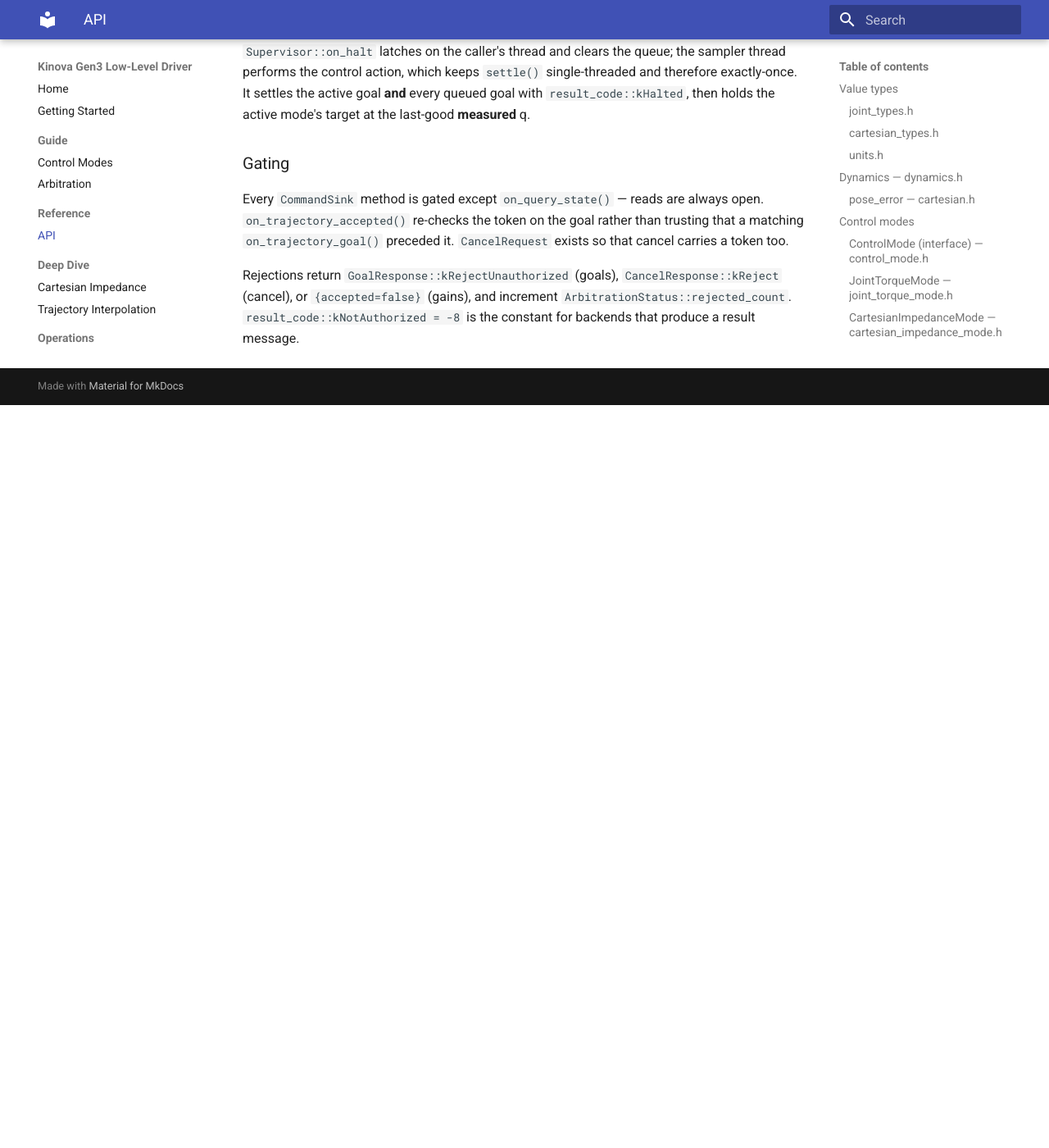
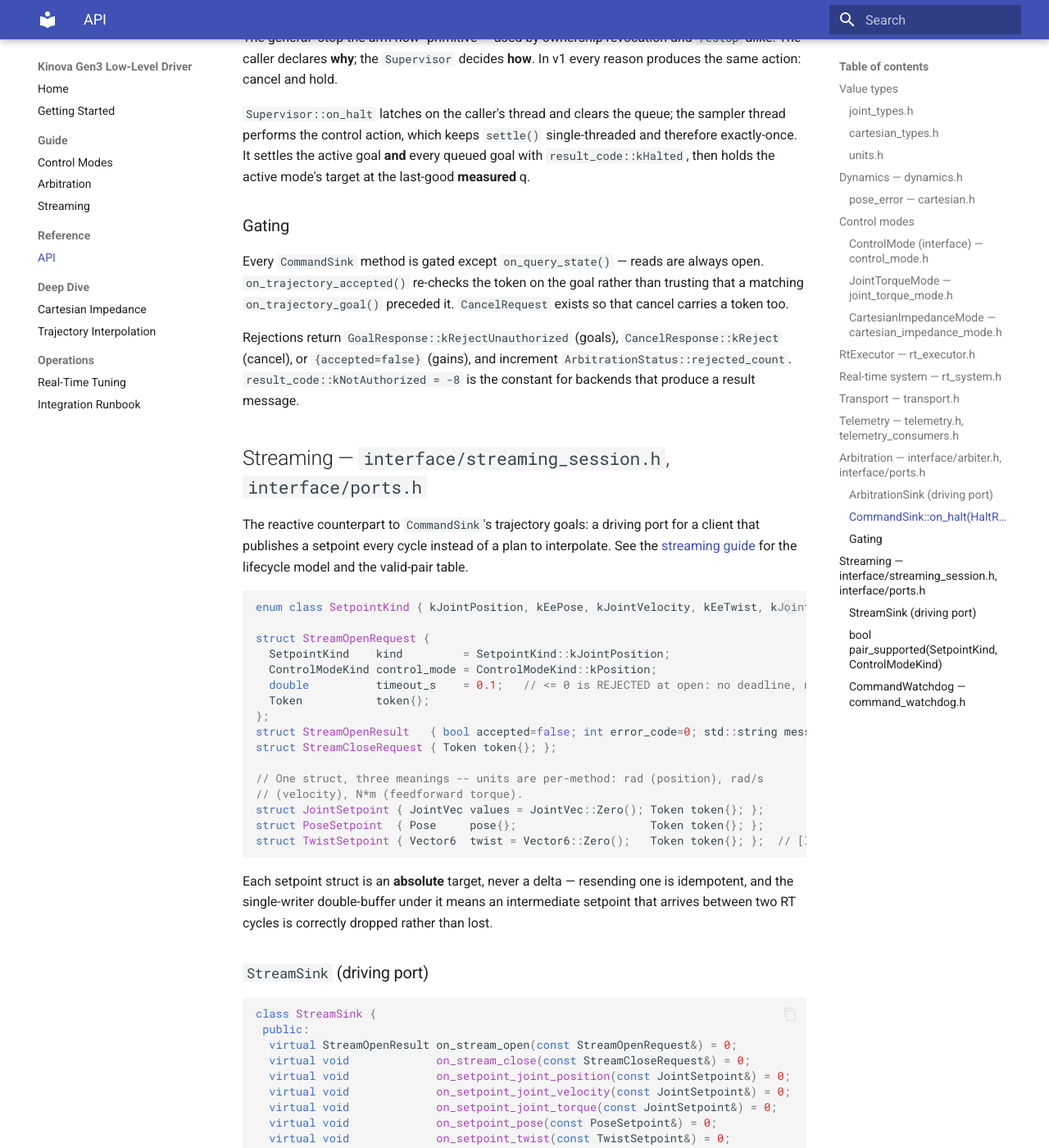
Before and after one commit to rammp-org/kinova-gen3-driver, an MkDocs documentation site: the page built from docs/reference/api.md, in a window 1280 px wide and 1400 px high, scrolled down 6804 px. Shown: the whole window at 82% size. Built offline with MkDocs 1.6.1 and Material for MkDocs 9.7.7, drawn with Linux system fonts in a browser that asks for light colours; before the commit the page ends 7298 px from its top, so only the background shows below that; some of the changed text lies outside the part shown.

Commit message:
docs(streaming): guide, API reference, nav entry
Documents the streaming tier as it actually shipped (Plan 3, Tasks 1-7): a
guide/streaming.md covering session open/close, the valid-pair table with its
three not-yet-supported rows correctly framed as Plan 2 follow-on rather than
defects, setpoints as absolute commands, the deadline's two enforcement levels
(StreamingSession lifecycle vs. per-mode CommandWatchdog response), and the
loud mutual exclusion with trajectory goals. Adds the Streaming port section to
reference/api.md, including cmd_timeout_s and set_command_timeout -- new public
API the original task brief predates. Wires the new guide page into the nav.

Co-Authored-By: Claude Opus 5 (1M context) <noreply@anthropic.com>
Claude-Session: https://claude.ai/code/session_01BGzvHUHSyNSLudxCuFoYcR

````diff
--- a/docs/reference/api.md
+++ b/docs/reference/api.md
@@ -128,6 +128,10 @@ JointTorqueMode(Dynamics& dyn, JointTorqueParams p = {});
 // Non-RT: call from a single supervisor thread. Lock-free publish (two-buffer +
 // atomic index); compute() reads once per cycle.
 void set_torque(const JointVec& tau_ff) noexcept;
+
+// Non-RT: re-arm the staleness watchdog. s >= 0 arms with s; s < 0 restores
+// this mode's own configured default (cmd_timeout_s) -- see Streaming below.
+void set_command_timeout(double s) noexcept;
 ```
 
 Law: `tau = scale·gravity(q) − damping·q̇ + tau_ff`, clamped per joint. Sets
@@ -345,3 +349,99 @@ Rejections return `GoalResponse::kRejectUnauthorized` (goals),
 `CancelResponse::kReject` (cancel), or `{accepted=false}` (gains), and increment
 `ArbitrationStatus::rejected_count`. `result_code::kNotAuthorized = -8` is the
 constant for backends that produce a result message.
+
+## Streaming — `interface/streaming_session.h`, `interface/ports.h`
+
+The reactive counterpart to `CommandSink`'s trajectory goals: a driving port
+for a client that publishes a setpoint every cycle instead of a plan to
+interpolate. See the [streaming guide](../guide/streaming.md) for the
+lifecycle model and the valid-pair table.
+
+```cpp
+enum class SetpointKind { kJointPosition, kEePose, kJointVelocity, kEeTwist, kJointTorque };
+
+struct StreamOpenRequest {
+  SetpointKind    kind         = SetpointKind::kJointPosition;
+  ControlModeKind control_mode = ControlModeKind::kPosition;
+  double          timeout_s    = 0.1;   // <= 0 is REJECTED at open: no deadline, no safe-stop
+  Token           token{};
+};
+struct StreamOpenResult   { bool accepted=false; int error_code=0; std::string message; };
+struct StreamCloseRequest { Token token{}; };
+
+// One struct, three meanings -- units are per-method: rad (position), rad/s
+// (velocity), N*m (feedforward torque).
+struct JointSetpoint { JointVec values = JointVec::Zero(); Token token{}; };
+struct PoseSetpoint  { Pose     pose{};                    Token token{}; };
+struct TwistSetpoint { Vector6  twist = Vector6::Zero();   Token token{}; };  // [linear; angular], base frame
+```
+
+Each setpoint struct is an **absolute** target, never a delta — resending one
+is idempotent, and the single-writer double-buffer under it means an
+intermediate setpoint that arrives between two RT cycles is correctly dropped
+rather than lost.
+
+### `StreamSink` (driving port)
+
+```cpp
+class StreamSink {
+ public:
+  virtual StreamOpenResult on_stream_open(const StreamOpenRequest&) = 0;
+  virtual void             on_stream_close(const StreamCloseRequest&) = 0;
+  virtual void             on_setpoint_joint_position(const JointSetpoint&) = 0;
+  virtual void             on_setpoint_joint_velocity(const JointSetpoint&) = 0;
+  virtual void             on_setpoint_joint_torque(const JointSetpoint&) = 0;
+  virtual void             on_setpoint_pose(const PoseSetpoint&) = 0;
+  virtual void             on_setpoint_twist(const TwistSetpoint&) = 0;
+};
+```
+
+`Supervisor` implements this (and `Arbiter` decorates it, gating on the same
+token as `CommandSink` — see [Arbitration](#arbitration-interfacearbiterh-interfaceportsh)).
+Only one session may be open at a time, and `on_stream_open` is refused while a
+trajectory goal is in flight, and vice versa for `on_trajectory_goal` — the two
+tiers never write the active mode's target concurrently.
+
+### `bool pair_supported(SetpointKind, ControlModeKind)`
+
+The single source of truth for which (setpoint kind, control mode) pairs this
+driver can execute, checked at `on_stream_open` so an unsupported pair is
+refused loudly rather than silently mis-driven:
+
+| Setpoint kind | Control mode | Supported? |
+|---|---|---|
+| `kJointPosition` | `kPosition` / `kImpedance` | yes |
+| `kEePose` | `kImpedance` | yes — resolved by `JointImpedanceMode`'s in-loop IK |
+| `kEePose` | `kPosition` | not yet — no position-mode IK path |
+| `kJointTorque` | `kTorque` | yes |
+| `kJointVelocity`, `kEeTwist` | any | not yet — no `JointVelocityMode` |
+
+The "not yet" rows are a follow-on plan, not a defect in this one.
+
+`on_stream_open` also refuses `timeout_s <= 0` unconditionally: the deadline
+that lets the driver detect and tear down a dead stream is not optional, since
+an unbounded stream has no safe-stop if the client disappears mid-session.
+
+### `CommandWatchdog` — `command_watchdog.h`
+
+Shared staleness **detection**, used by all three of `JointTorqueMode`,
+`JointPositionMode`, and `JointImpedanceMode`. It is a lock-free counter bumped
+by every non-RT setter and ticked once per RT cycle against an armed timeout —
+no clock call, no allocation, so it is safe on the RT path. What a mode *does*
+about staleness is deliberately not this class's job — each mode owns that
+response (torque ramps `tau_ff` to zero via `cmd_decay_s`; position and
+impedance freeze the reference at measured q). `JointTorqueParams`,
+`JointPositionParams`, and `JointImpedanceParams` each carry a `cmd_timeout_s`
+field (`<= 0` disables it, which is every mode's default except torque's
+`0.1`), and each mode exposes:
+
+```cpp
+// s >= 0 arms the watchdog with s; s < 0 restores this mode's own configured
+// default (params().cmd_timeout_s / p_.cmd_timeout_s).
+void set_command_timeout(double s) noexcept;
+```
+
+`Supervisor::on_stream_open` calls this with the session's `timeout_s` on
+whichever mode the stream targets; `close_stream()` calls it with a negative
+value to hand the mode back to its own configured default rather than
+disabling its watchdog outright.
--- a/mkdocs.yml
+++ b/mkdocs.yml
@@ -23,6 +23,7 @@ nav:
   - Guide:
       - Control Modes: guide/control-modes.md
       - Arbitration: guide/arbitration.md
+      - Streaming: guide/streaming.md
   - Reference:
       - API: reference/api.md
   - Deep Dive:
````
Also changed, not shown: docs/guide/streaming.md (added, +142 -0 lines).
